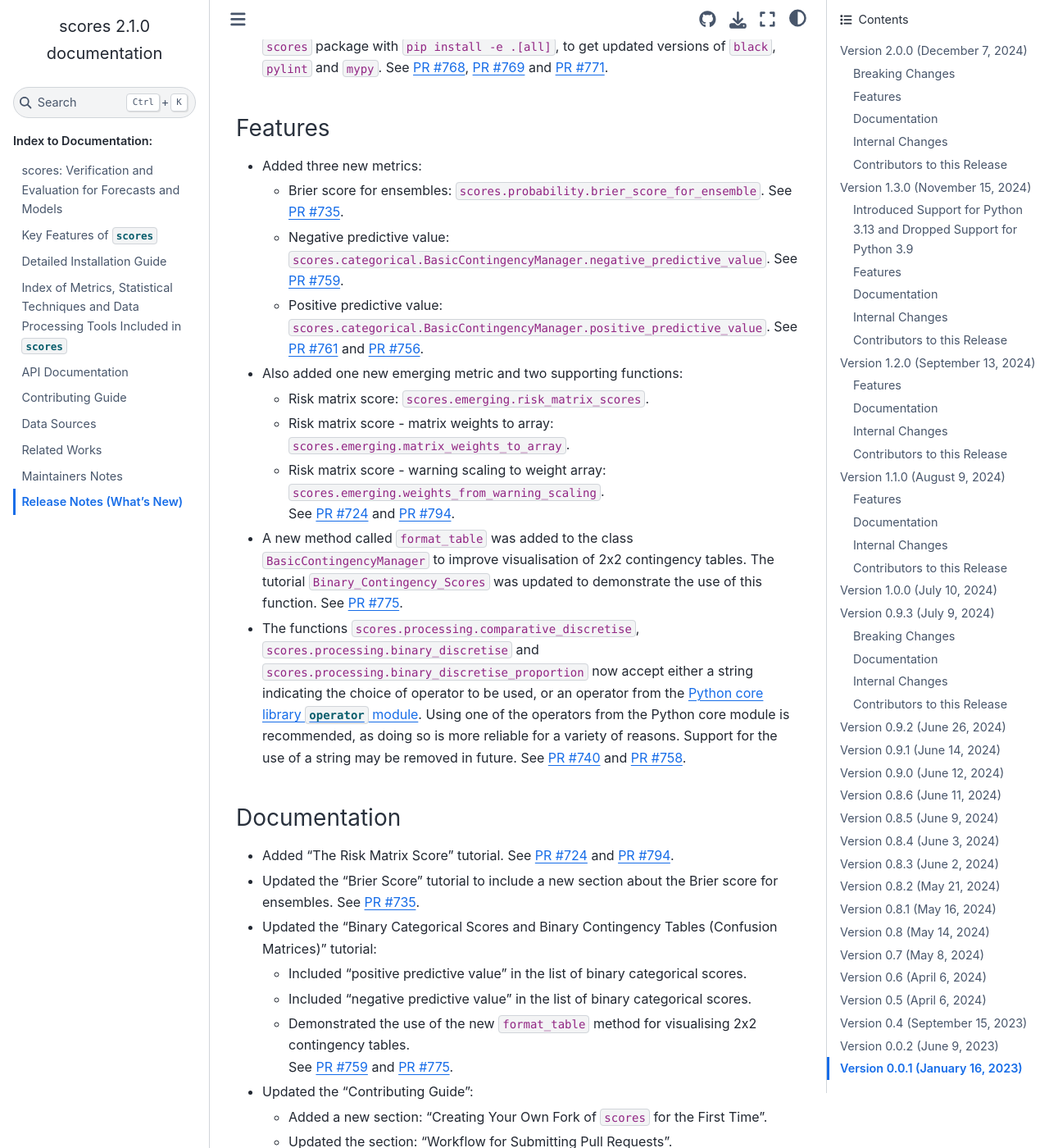
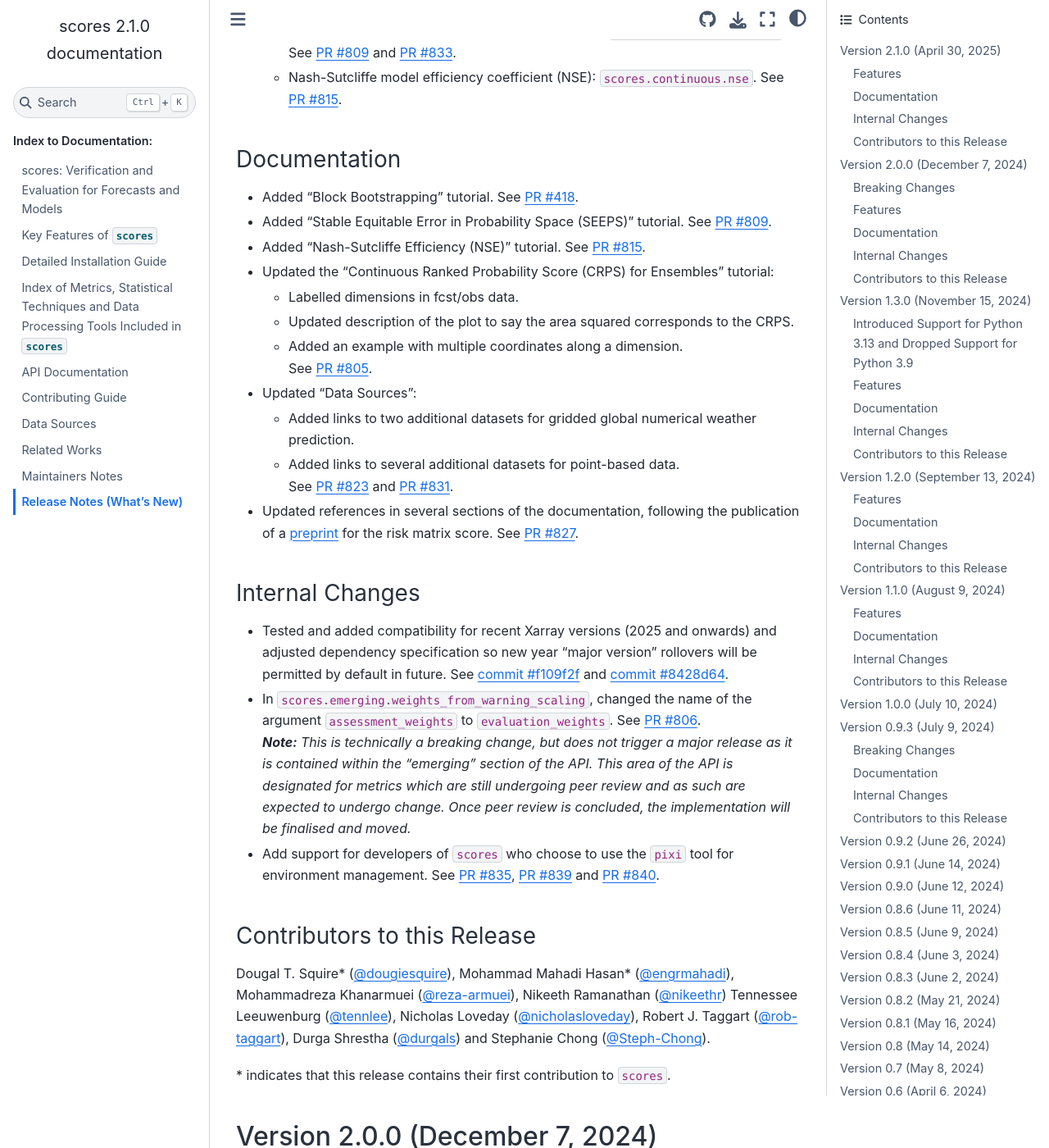
Before and after one commit to nci/scores, a Sphinx documentation site: the page built from docs/release_notes.md, in a window 1280 px wide and 1400 px high, scrolled down 428 px. Shown: the whole window at 82% size. Built offline with Sphinx 7.4.7 and the Sphinx Book theme 1.1.4, drawn with Linux system fonts in a browser that asks for light colours; pages that are not in the unit, such as notebooks, are missing from menus; some of the changed text lies outside the part shown.

Commit message:
Release Notes 2.1.0 (#844)

```diff
--- a/docs/release_notes.md
+++ b/docs/release_notes.md
@@ -1,4 +1,46 @@
 # Release Notes (What's New)
+
+## Version 2.1.0 (April 30, 2025)
+
+For a list of all changes in this release, see the [full changelog](https://github.com/nci/scores/compare/2.0.0...2.1.0). Below are the changes we think users may wish to be aware of.
+
+### Features
+
+- Added a new fuction:
+	- Block bootstrap: `scores.processing.block_bootstrap`. See [PR #418](https://github.com/nci/scores/pull/418).
+- Added two new metrics:
+	- Stable equitable error in probability space (SEEPS): `scores.categorical.seeps`. See [PR #809](https://github.com/nci/scores/pull/809) and [PR #833](https://github.com/nci/scores/pull/833).
+	- Nash-Sutcliffe model efficiency coefficient (NSE): `scores.continuous.nse`. See [PR #815](https://github.com/nci/scores/pull/815).
+
+### Documentation
+
+- Added "Block Bootstrapping" tutorial. See [PR #418](https://github.com/nci/scores/pull/418).
+- Added "Stable Equitable Error in Probability Space (SEEPS)" tutorial. See [PR #809](https://github.com/nci/scores/pull/809).
+- Added "Nash-Sutcliffe Efficiency (NSE)" tutorial. See [PR #815](https://github.com/nci/scores/pull/815).
+- Updated the "Continuous Ranked Probability Score (CRPS) for Ensembles" tutorial:
+	- Labelled dimensions in fcst/obs data.
+	- Updated description of the plot to say the area squared corresponds to the CRPS.
+	- Added an example with multiple coordinates along a dimension.
+	See [PR #805](https://github.com/nci/scores/pull/805).
+- Updated "Data Sources":
+	- Added links to two additional datasets for gridded global numerical weather prediction.
+	- Added links to several additional datasets for point-based data.
+	See [PR #823](https://github.com/nci/scores/pull/823) and [PR #831](https://github.com/nci/scores/pull/831).
+- Updated references in several sections of the documentation, following the publication of a [preprint](https://doi.org/10.48550/arXiv.2502.08891) for the risk matrix score. See [PR #827](https://github.com/nci/scores/pull/827).
+
+### Internal Changes
+
+- Tested and added compatibility for recent Xarray versions (2025 and onwards) and adjusted dependency specification so new year "major version" rollovers will be permitted by default in future. See [commit #f109f2f](https://github.com/nci/scores/commit/f109f2f434ac684b3d54f447c330466d33703279) and [commit #8428d64](https://github.com/nci/scores/commit/8428d64dcf2a5f5480c61b266284260d4b5078d2).
+- In `scores.emerging.weights_from_warning_scaling`, changed the name of the argument `assessment_weights` to  `evaluation_weights`. See [PR #806](https://github.com/nci/scores/issues/806).
+***Note:** This is technically a breaking change, but does not trigger a major release as it is contained within the "emerging" section of the API. This area of the API is designated for metrics which are still undergoing peer review and as such are expected to undergo change. Once peer review is concluded, the implementation will be finalised and moved.*
+- Add support for developers of `scores` who choose to use the `pixi` tool for environment management. See [PR #835](https://github.com/nci/scores/pull/835), [PR #839](https://github.com/nci/scores/pull/839) and [PR #840](https://github.com/nci/scores/pull/840).
+
+### Contributors to this Release
+
+Dougal T. Squire* ([@dougiesquire](https://github.com/dougiesquire)), Mohammad Mahadi Hasan* ([@engrmahadi](https://github.com/engrmahadi)), Mohammadreza Khanarmuei ([@reza-armuei](https://github.com/reza-armuei)), Nikeeth Ramanathan ([@nikeethr](https://github.com/nikeethr)) Tennessee Leeuwenburg ([@tennlee](https://github.com/tennlee)), Nicholas Loveday ([@nicholasloveday](https://github.com/nicholasloveday)),
+Robert J. Taggart ([@rob-taggart](https://github.com/rob-taggart)), Durga Shrestha ([@durgals](https://github.com/durgals)) and Stephanie Chong ([@Steph-Chong](https://github.com/Steph-Chong)).
+
+\* indicates that this release contains their first contribution to `scores`.
 
 ## Version 2.0.0 (December 7, 2024)
 
```
